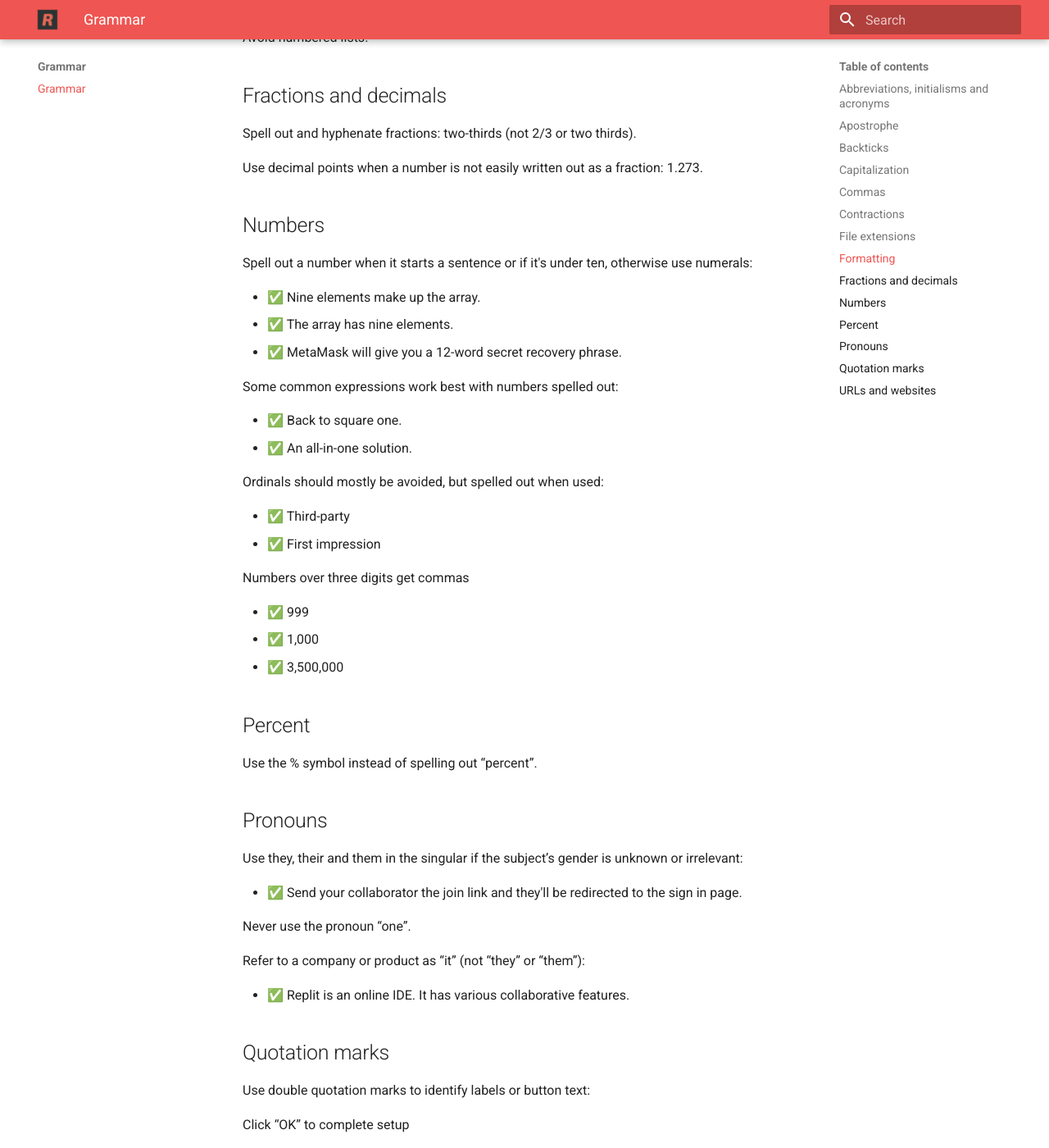
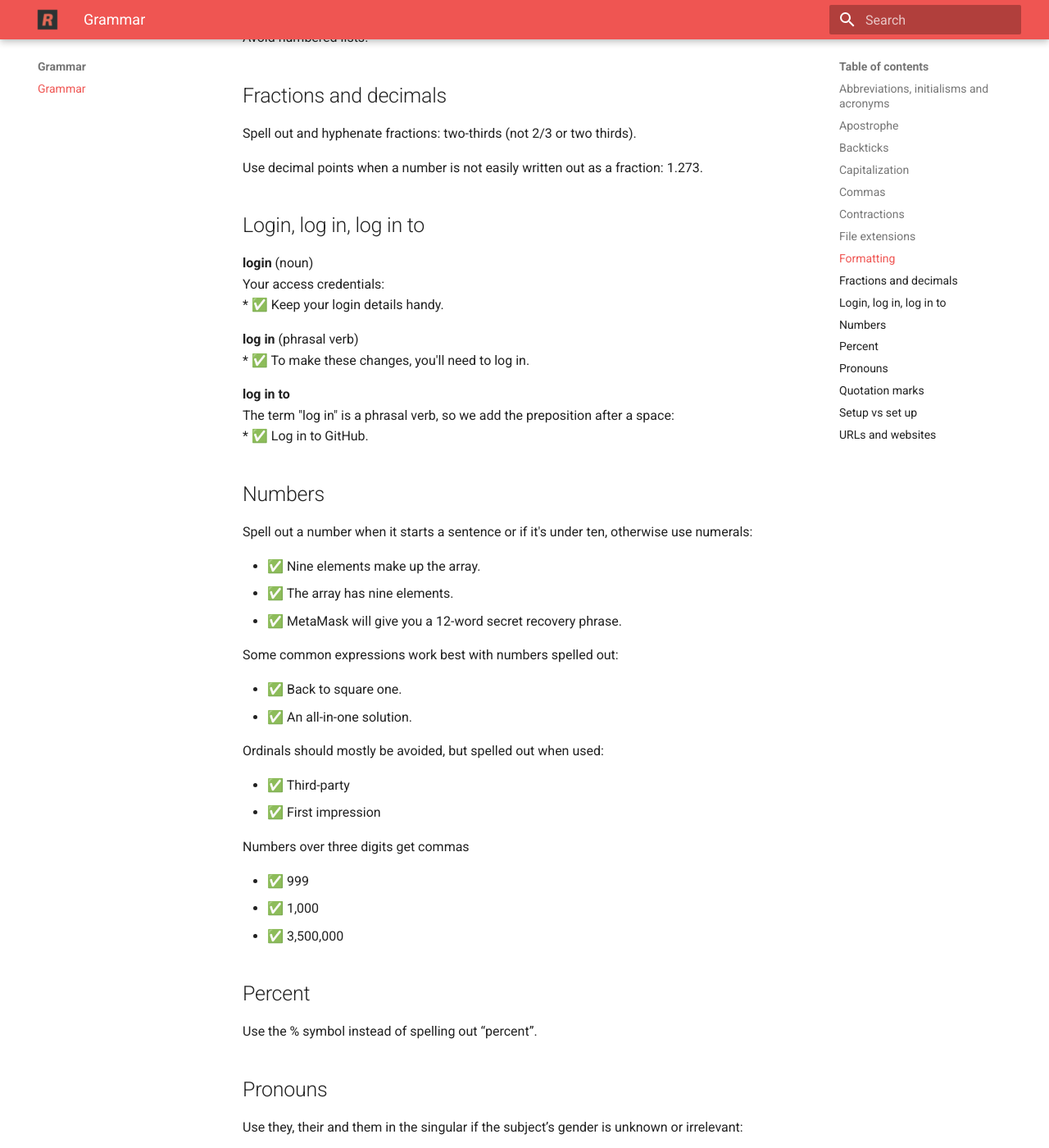
Before and after one commit to ritza-co/styleguide.ritza.co, an MkDocs documentation site: the page built from docs/grammar/grammar.md, in a window 1280 px wide and 1400 px high, scrolled down 2901 px. Shown: the whole window at 82% size. Built offline with MkDocs 1.6.1 and Material for MkDocs 9.7.7, drawn with Linux system fonts in a browser that asks for light colours; some of the changed text lies outside the part shown.

Commit message:
Added log in and set up

```diff
--- a/docs/grammar/grammar.md
+++ b/docs/grammar/grammar.md
@@ -109,6 +109,19 @@
 
 Use decimal points when a number is not easily written out as a fraction: 1.273.
 
+## Login, log in, log in to
+
+**login** (noun)
+Your access credentials:
+*  ✅ Keep your login details handy.
+
+**log in** (phrasal verb)
+*  ✅ To make these changes, you'll need to log in.
+
+**log in to**
+The term "log in" is a phrasal verb, so we add the preposition after a space:
+*  ✅ Log in to GitHub.
+
 ## Numbers
 
 Spell out a number when it starts a sentence or if it's under ten, otherwise use numerals:
@@ -153,7 +166,16 @@
 
 Use double quotation marks to identify labels or button text:
 
-Click “OK” to complete setup
+* ✅ Click “OK” to complete set up
+
+## Setup vs set up
+
+We use **setup** as a noun or adjective:
+* ✅ A microservices setup.
+* ✅ Follow the setup instructions.
+
+We use **set up** as a verb:
+* ✅ How to set up your account.
 
 ## URLs and websites
 
```
